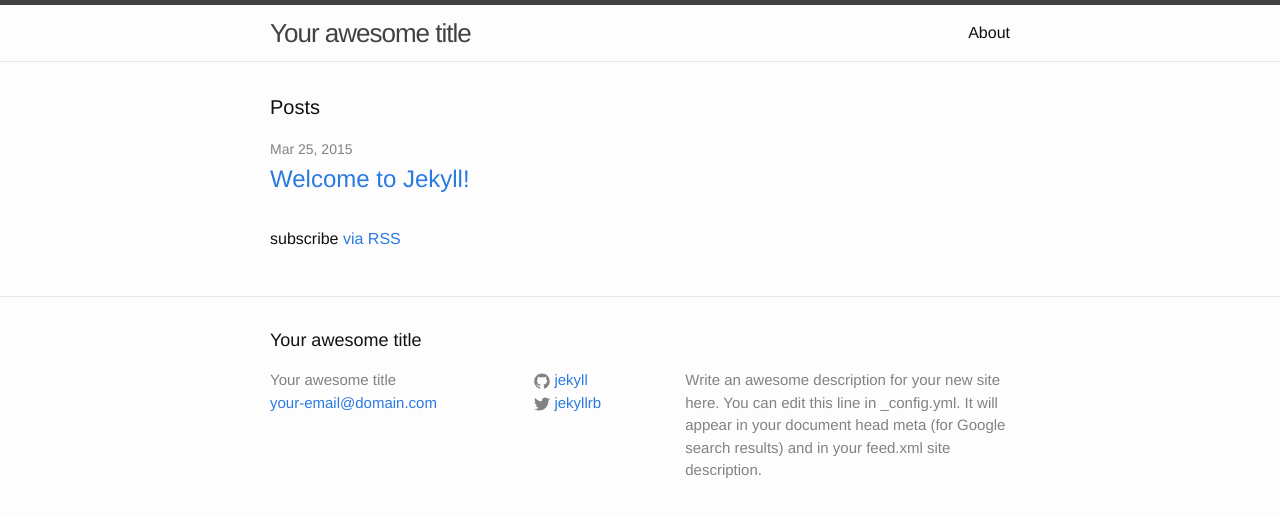
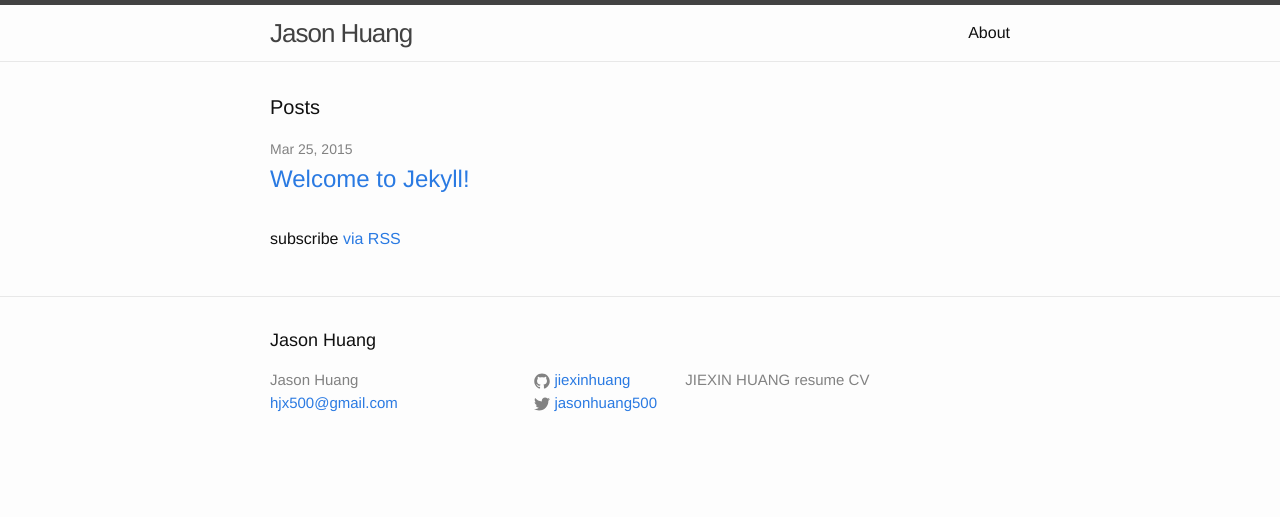
Before and after one commit to jiexinhuang/jiexinhuang.github.io, a Jekyll site: the page built from index.html, in a window 1280 px wide. Shown: the top 517 px of the page. Built offline with Jekyll 4.4.1, drawn with Linux system fonts in a browser that asks for light colours.

Commit message:
update config

```diff
--- a/_config.yml
+++ b/_config.yml
@@ -1,14 +1,12 @@
 # Site settings
-title: Your awesome title
-email: your-email@domain.com
+title: Jason Huang
+email: hjx500@gmail.com
 description: > # this means to ignore newlines until "baseurl:"
-  Write an awesome description for your new site here. You can edit this
-  line in _config.yml. It will appear in your document head meta (for
-  Google search results) and in your feed.xml site description.
+  JIEXIN HUANG resume CV
 baseurl: "" # the subpath of your site, e.g. /blog/
 url: "http://yourdomain.com" # the base hostname & protocol for your site
-twitter_username: jekyllrb
-github_username:  jekyll
+twitter_username: jasonhuang500
+github_username: jiexinhuang
 
 # Build settings
 markdown: kramdown
```
Also changed, not shown: 4 other files.
